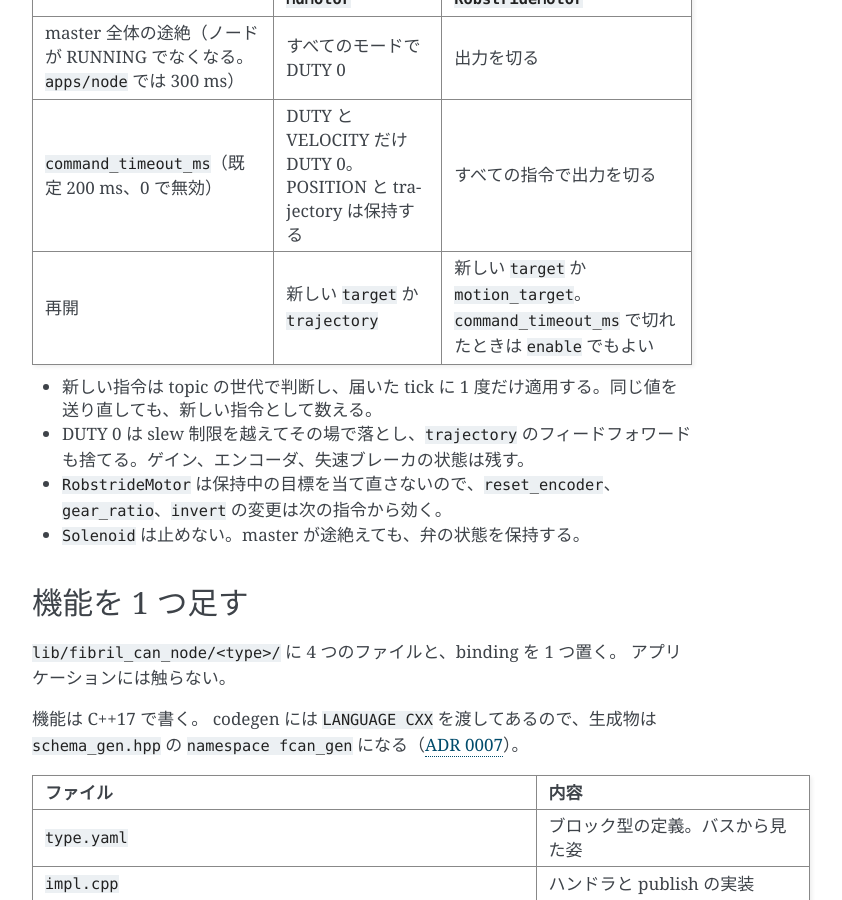
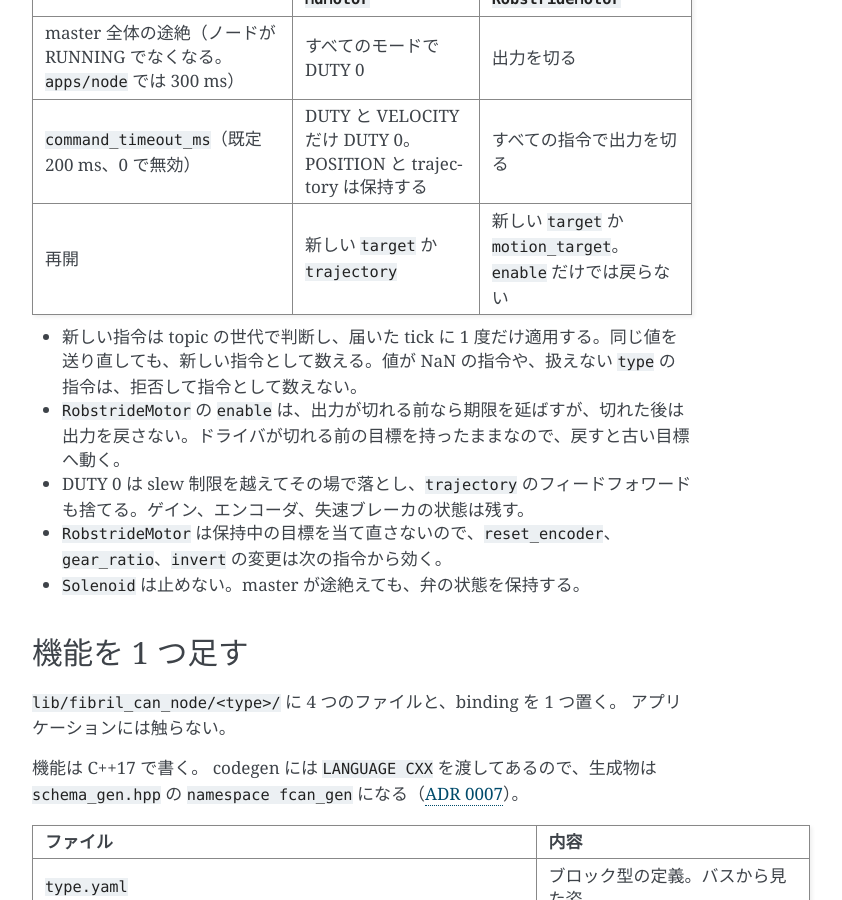
Before and after one commit to ForteFibre/fibril_zephyr, a Sphinx documentation site: the page built from doc/apps.md, in a window 1280 px wide and 900 px high, scrolled down 10439 px. Shown: the whole window, without its empty margins (388-1230 px from the left). Built offline with Sphinx 7.4.7, drawn with Linux system fonts in a browser that asks for light colours.

Commit message:
docs: 拒否した指令と、切れた後の enable の扱いを ADR 0016 と apps.md に書く
Co-Authored-By: Claude Opus 5.5 (1M context) <noreply@anthropic.com>

```diff
--- a/doc/apps.md
+++ b/doc/apps.md
@@ -331,9 +331,10 @@ ROS 側は ros2_can_toolbox の `can_md_controller` に寄せてあり、メッ
 | --- | --- | --- |
 | master 全体の途絶（ノードが RUNNING でなくなる。`apps/node` では 300 ms） | すべてのモードで DUTY 0 | 出力を切る |
 | `command_timeout_ms`（既定 200 ms、0 で無効） | DUTY と VELOCITY だけ DUTY 0。POSITION と trajectory は保持する | すべての指令で出力を切る |
-| 再開 | 新しい `target` か `trajectory` | 新しい `target` か `motion_target`。`command_timeout_ms` で切れたときは `enable` でもよい |
+| 再開 | 新しい `target` か `trajectory` | 新しい `target` か `motion_target`。`enable` だけでは戻らない |
 
-- 新しい指令は topic の世代で判断し、届いた tick に 1 度だけ適用する。同じ値を送り直しても、新しい指令として数える。
+- 新しい指令は topic の世代で判断し、届いた tick に 1 度だけ適用する。同じ値を送り直しても、新しい指令として数える。値が NaN の指令や、扱えない `type` の指令は、拒否して指令として数えない。
+- `RobstrideMotor` の `enable` は、出力が切れる前なら期限を延ばすが、切れた後は出力を戻さない。ドライバが切れる前の目標を持ったままなので、戻すと古い目標へ動く。
 - DUTY 0 は slew 制限を越えてその場で落とし、`trajectory` のフィードフォワードも捨てる。ゲイン、エンコーダ、失速ブレーカの状態は残す。
 - `RobstrideMotor` は保持中の目標を当て直さないので、`reset_encoder`、`gear_ratio`、`invert` の変更は次の指令から効く。
 - `Solenoid` は止めない。master が途絶えても、弁の状態を保持する。
```
Also changed, not shown: doc/adr/0016-command-loss-stop.md (+3 -1 lines).
